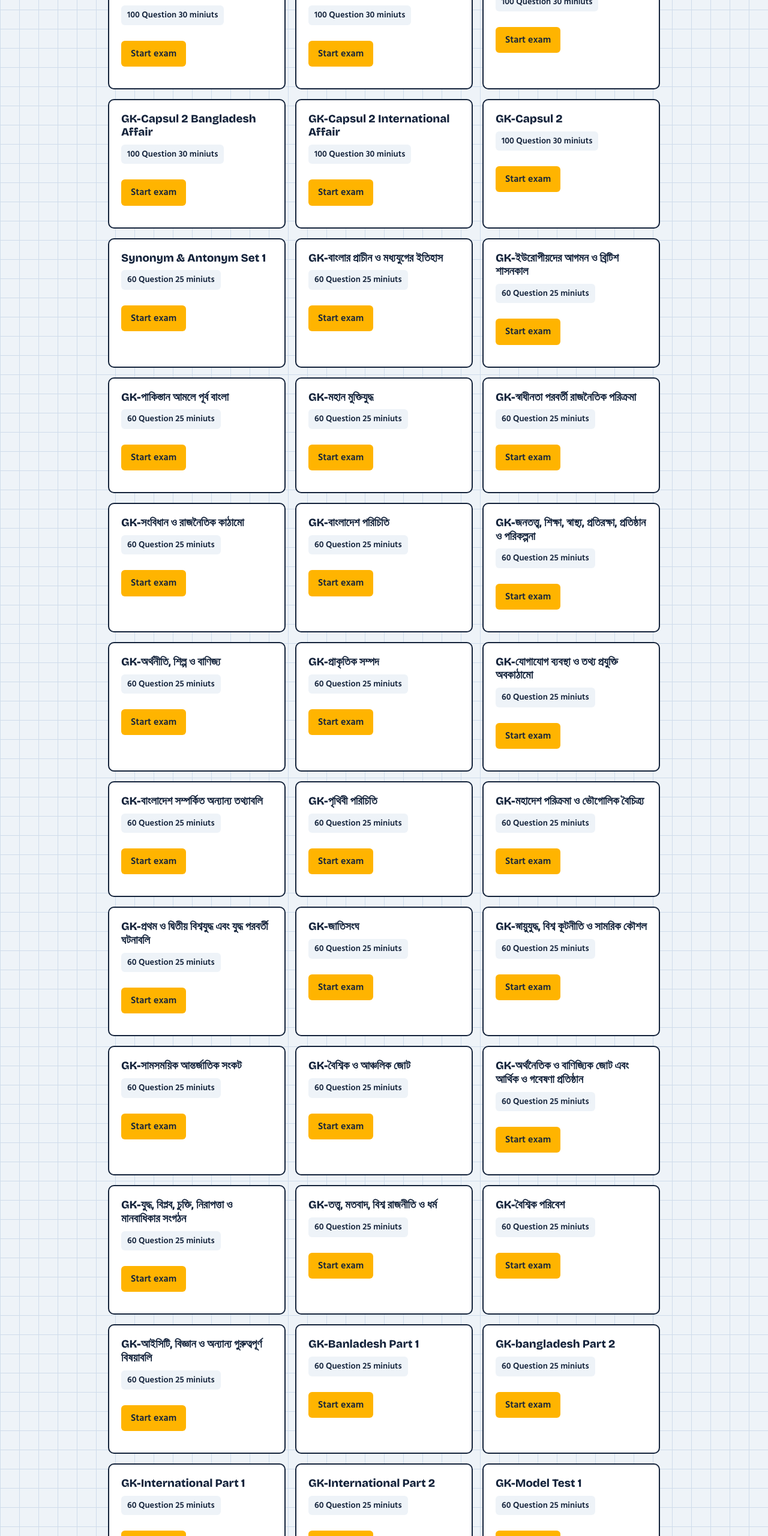
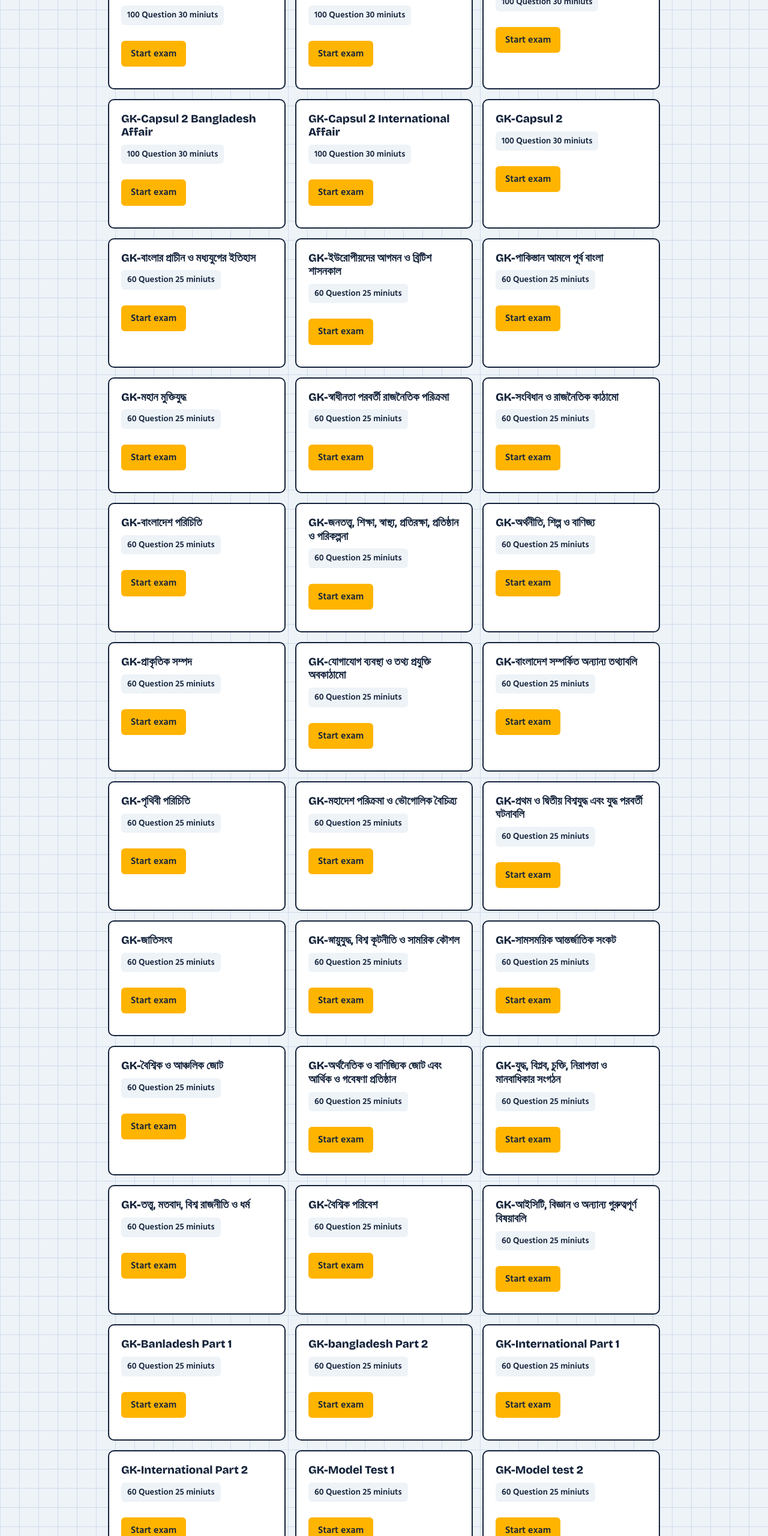
Before and after one commit to mathfreaksbd/mathfreaksbd.github.io, a plain HTML site: page exams.html in a window 1280 px wide. Shown: the part 240-2800 px from the top of the page at 60% size. Drawn offline with nearby package versions, Linux system fonts and the light colour scheme.

Commit message:
Update exams.html

```diff
--- a/exams.html
+++ b/exams.html
@@ -53,7 +53,6 @@ var EXAMS=[
  {title:"GK-Capsul 2 Bangladesh Affair", bt:"GK-Capsul 2 Bangladesh Affair", meta:"100 Question 30 miniuts", bm:"১০০টি প্রশ্ন ৩০ মিনিট ", file:"bd.html"},
  {title:"GK-Capsul 2 International Affair", bt:"GK-Capsul 2 International Affair", meta:"100 Question 30 miniuts", bm:"১০০টি প্রশ্ন ৩০ মিনিট ", file:"int.html"},
  {title:"GK-Capsul 2" , bt:"GK-Capsul 2 ", meta:"100 Question 30 miniuts", bm:"১০০টি প্রশ্ন ৩০ মিনিট ", file:"mix.html"},
- {title:"Synonym & Antonym Set 1" , bt:"Synonym & Antonym Set 1 ", meta:"60 Question 25 miniuts", bm:"৬0টি প্রশ্ন ২৫ মিনিট ", file:"Synonym & Antonym Set 1.html"},
  {title:"GK-বাংলার প্রাচীন ও মধ্যযুগের ইতিহাস" , bt:"বাংলার প্রাচীন ও মধ্যযুগের ইতিহাস ", meta:"60 Question 25 miniuts", bm:"৬0টি প্রশ্ন ২৫ মিনিট ", file:"10.html"},
  {title:"GK-ইউরোপীয়দের আগমন ও ব্রিটিশ শাসনকাল" , bt:"ইউরোপীয়দের আগমন ও ব্রিটিশ শাসনকাল ", meta:"60 Question 25 miniuts", bm:"৬0টি প্রশ্ন ২৫ মিনিট ", file:"20.html"},
  {title:"GK-পাকিস্তান আমলে পূর্ব বাংলা" , bt:"পাকিস্তান আমলে পূর্ব বাংলা ", meta:"60 Question 25 miniuts", bm:"৬0টি প্রশ্ন ২৫ মিনিট ", file:"30.html"},
@@ -82,8 +81,9 @@ var EXAMS=[
  {title:"GK-bangladesh Part 2" , bt:"Banladesh Part 2", meta:"60 Question 25 miniuts", bm:"৬0টি প্রশ্ন ২৫ মিনিট ", file:"600.html"},
  {title:"GK-International Part 1" , bt:"International Part 1 ", meta:"60 Question 25 miniuts", bm:"৬0টি প্রশ্ন ২৫ মিনিট ", file:"700.html"},
  {title:"GK-International Part 2" , bt:"International Part 2 ", meta:"60 Question 25 miniuts", bm:"৬0টি প্রশ্ন ২৫ মিনিট ", file:"800.html"},
- {title:"GK-Model Test 1" , bt:"বাংলার প্রাচীন ও মধ্যযুগের ইতিহাস ", meta:"60 Question 25 miniuts", bm:"৬0টি প্রশ্ন ২৫ মিনিট ", file:"1000.html"},
- {title:"GK-Model test 2" , bt:"বাংলার প্রাচীন ও মধ্যযুগের ইতিহাস ", meta:"60 Question 25 miniuts", bm:"৬0টি প্রশ্ন ২৫ মিনিট ", file:"2000.html"},
+ {title:"GK-Model Test 1" , bt:"GK- Model Test 1 ", meta:"60 Question 25 miniuts", bm:"৬0টি প্রশ্ন ২৫ মিনিট ", file:"1000.html"},
+ {title:"GK-Model test 2" , bt:"Gk- Model Test 2 ", meta:"60 Question 25 miniuts", bm:"৬0টি প্রশ্ন ২৫ মিনিট ", file:"2000.html"},
+ {title:"Synonym & Antonym Set 1" , bt:"Synonym & Antonym Set 1 ", meta:"60 Question 25 miniuts", bm:"৬0টি প্রশ্ন ২৫ মিনিট ", file:"Synonym & Antonym Set 1.html"},
  {title:"Synonym & Antonym Set 2" , bt:"Synonym & Antonym Set 2 ", meta:"60 Question 25 miniuts", bm:"৬0টি প্রশ্ন ২৫ মিনিট ", file:"Synonym & Antonym Set 2.html"},
  {title:"Exam 7", bt:"পরীক্ষা ৭"},
  {title:"Exam 8", bt:"পরীক্ষা ৮"},
```
